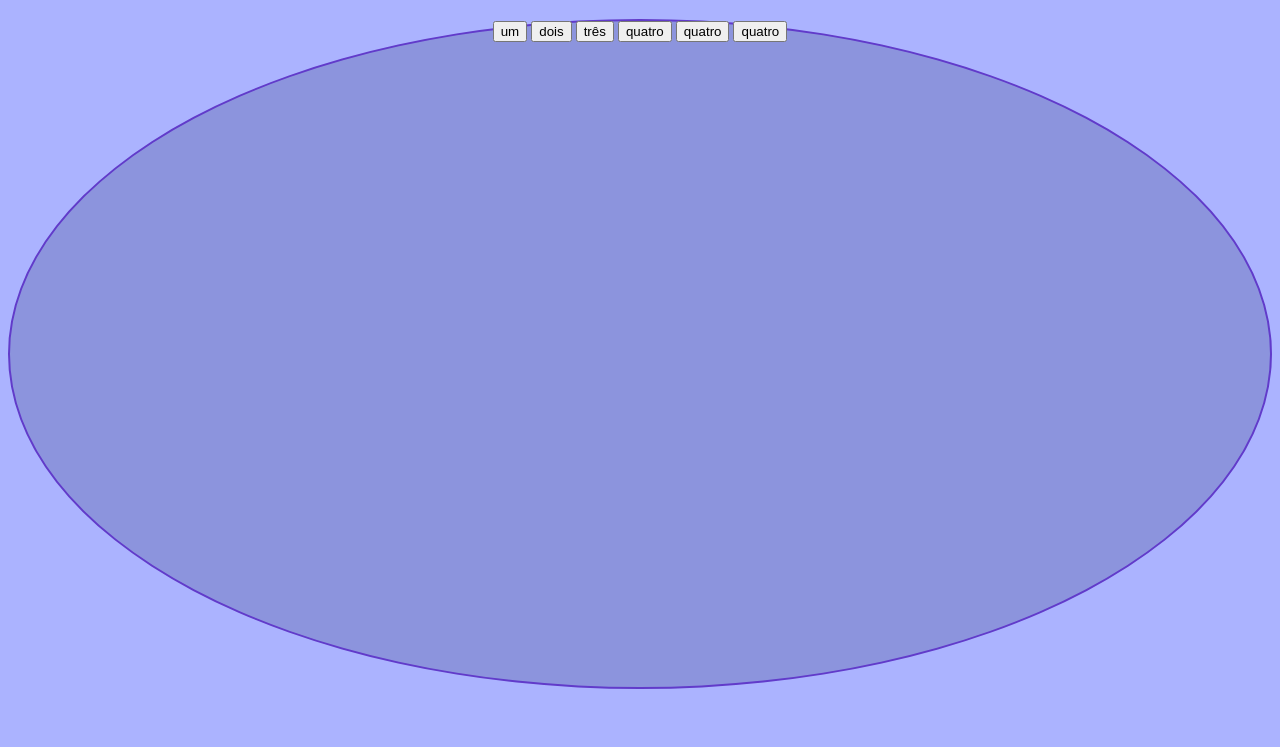
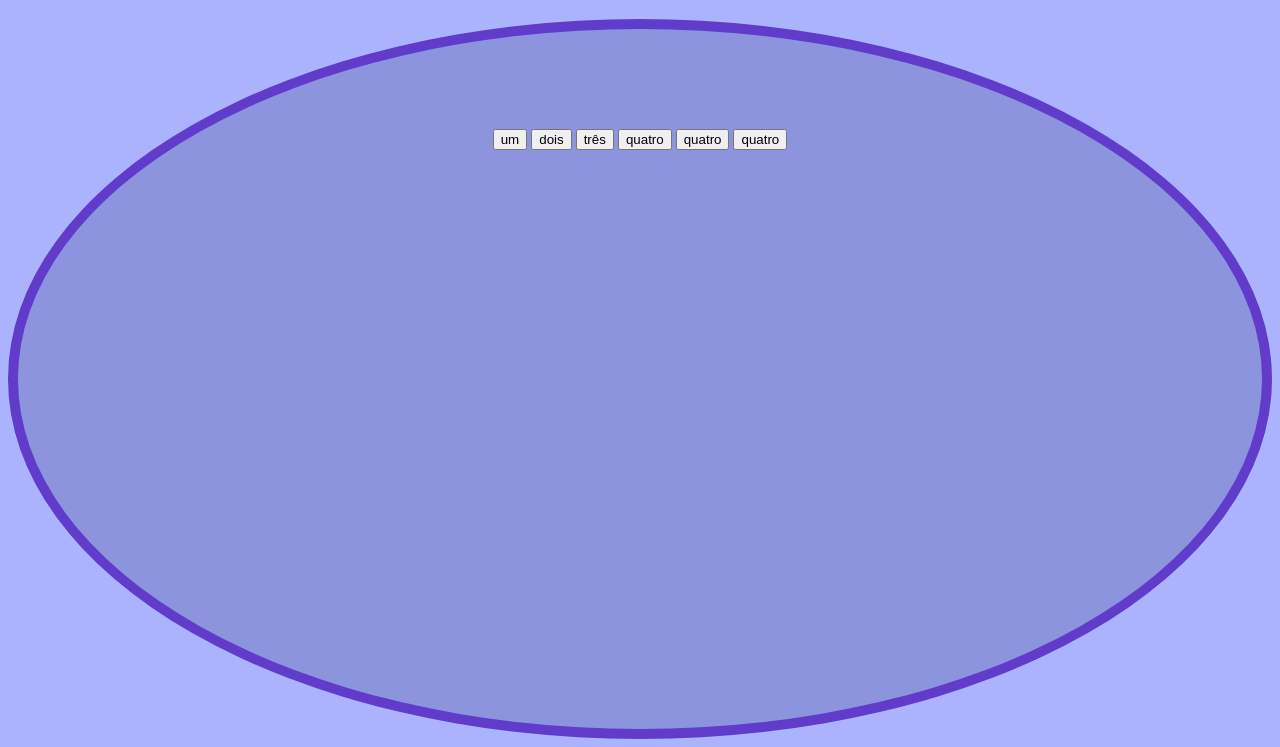
Before and after one commit to JuliaUrnau/menu, a plain HTML site: page index.html in a window 1280 px wide. Shown: the part 61-808 px from the top of the page. Drawn offline with Linux system fonts and the light colour scheme.

Commit message:
Add files via upload

```diff
--- a/style.css
+++ b/style.css
@@ -10,11 +10,12 @@ h1{
     text-align: center;
 }
 .principal{
-    border: solid rgb(97, 59, 202) 2px;
+    border: solid rgb(97, 59, 202) 10px;
     text-align: center;
-    height: 666px;
+    height: 500px;
     border-radius: 50%;
     background-color: rgb(140, 148, 221);
+    padding: 100px;
 }
 .button{
     text-align: center;
```
